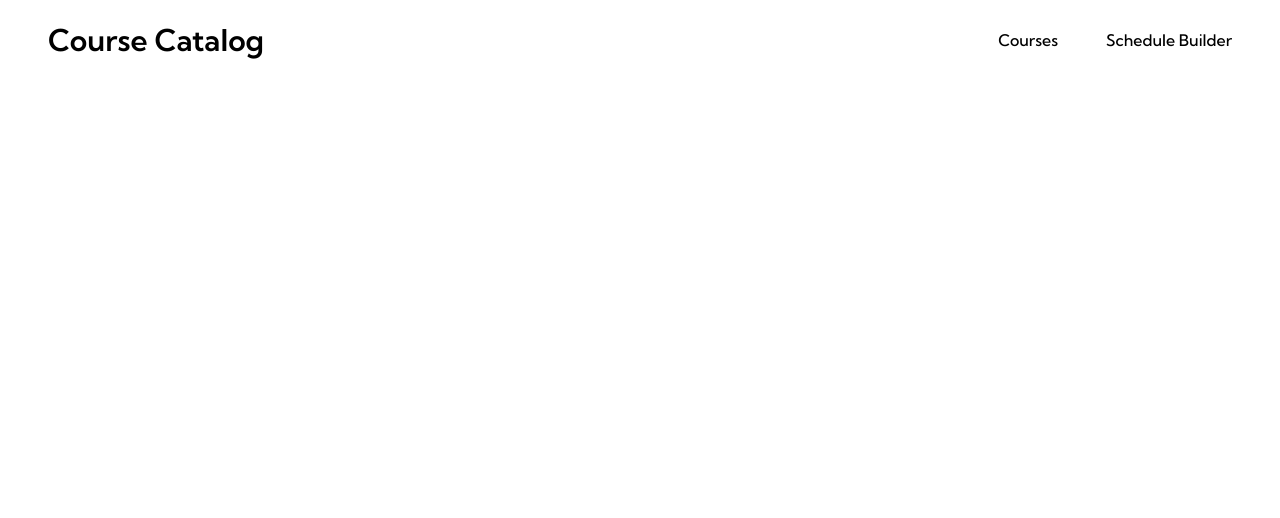
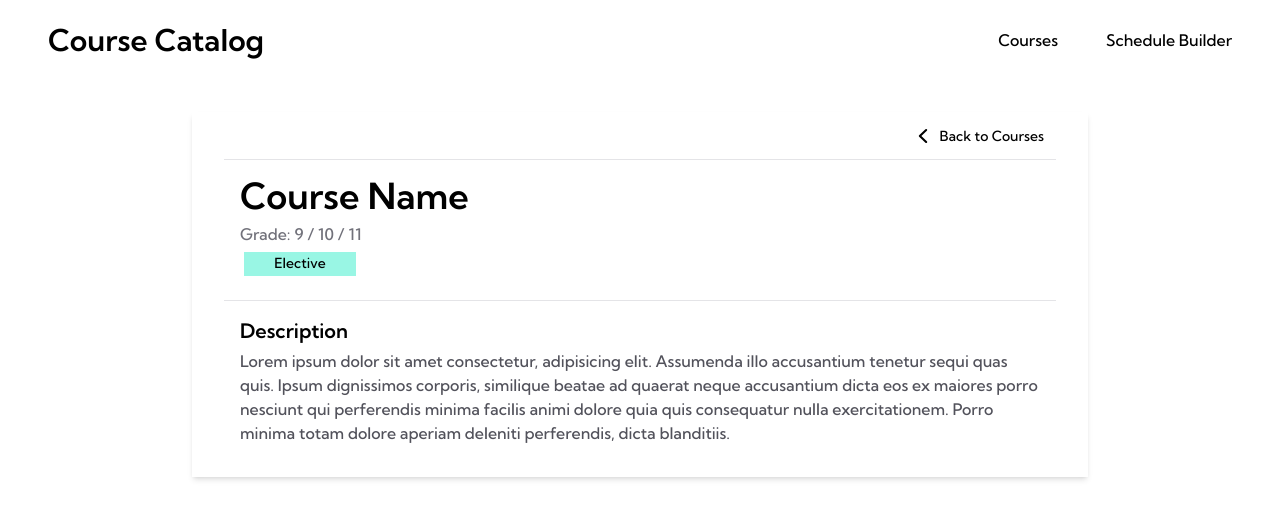
Before and after one commit to sitechtimes/course-catalog, a Nuxt app in the folder course-catalog/: page /courses/1 in a window 1280 px wide. Shown: the top 518 px of the page. Built offline with nearby package versions, Linux system fonts and the light colour scheme; no server answers.

Commit message:
changed routes

```diff
--- a/course-catalog/components/navbar/GlobalNav.vue
+++ b/course-catalog/components/navbar/GlobalNav.vue
@@ -19,14 +19,14 @@ const toggleMenu = () => {
   <nav
     class="fixed w-full h-20 top-0 flex justify-between items-center overflow-visible px-8 z-50 bg-white  md:px-10 lg:px-12"
   >
-    <NuxtLink to="/landingpage" class="z-40"
+    <NuxtLink to="/" class="z-40"
       ><h1 class="text-3xl font-semibold">Course Catalog</h1></NuxtLink
     >
     <div
       class="hidden justify-center items-center space-x-10 lg:space-x-12 md:flex"
     >
-      <NuxtLink to="/coursecatalog"><p class="text-base">Courses</p></NuxtLink>
-      <NuxtLink to="/schedulebuilder"
+      <NuxtLink to="/courses"><p class="text-base">Courses</p></NuxtLink>
+      <NuxtLink to="/builder"
         ><p class="text-base">Schedule Builder</p></NuxtLink
       >
     </div>
--- a/course-catalog/components/navbar/MobileMenu.vue
+++ b/course-catalog/components/navbar/MobileMenu.vue
@@ -6,9 +6,9 @@
     <div id="menu" class="fixed inset-0 h-screen w-full  ease-in duration-200 md:hidden">
         <div id="overlay" class="absolute inset-0 w-full h-full bg-white opacity-100 -z-10"></div>
         <div class="h-full absolute left-16 pb-24 flex flex-col justify-center items-start space-y-8 z-10">
-            <NuxtLink id="link" to="/landingpage"><p @click="$emit('e')" class="text-4xl">Home</p></NuxtLink>
-            <NuxtLink id="link" to="/coursecatalog"><p @click="$emit('e')" class="text-4xl">Courses</p></NuxtLink>
-            <NuxtLink id="link" to="/schedulebuilder"><p @click="$emit('e')" class="text-4xl">Schedule Builder</p></NuxtLink>
+            <NuxtLink id="link" to="/"><p @click="$emit('e')" class="text-4xl">Home</p></NuxtLink>
+            <NuxtLink id="link" to="/courses"><p @click="$emit('e')" class="text-4xl">Courses</p></NuxtLink>
+            <NuxtLink id="link" to="/builder"><p @click="$emit('e')" class="text-4xl">Schedule Builder</p></NuxtLink>
         </div>
     </div>
 </template>
--- a/course-catalog/nuxt.config.ts
+++ b/course-catalog/nuxt.config.ts
@@ -3,16 +3,4 @@ export default defineNuxtConfig({
     modules: ['@nuxtjs/tailwindcss','@pinia/nuxt'],
     plugins:[`~/plugins/data.ts`],
     css: ['~/assets/css/base.css'],
-    routeRules: {
-        '/': {
-            redirect: '/landingpage'
-        },
-        '/courses': {
-            redirect: '/coursecatalog'
-        },
-        '/schedule': {
-            redirect: '/schedulebuilder'
-        },
-    },
-
 })
--- a/course-catalog/pages/_course.vue
+++ b/course-catalog/pages/courses/[page].vue
@@ -1,18 +1,8 @@
 <script lang="ts">
 import {useCourseStore} from '~~/store/store'
-import BackArrow from '../components/icons/BackArrow.vue';
-import SubjectType from '../components/course-cards/SubjectType.vue';
-import CourseType from '../components/course-cards/CourseType.vue';
-
-export default {
-    async asyncData({ params }) {
-      const page = params.slug
-      const slug = await useCourseStore().courses?.id
-      return { page }
-    },
-
-  }
-
+import BackArrow from '../../components/icons/BackArrow.vue';
+import SubjectType from '../../components/course-cards/SubjectType.vue';
+import CourseType from '../../components/course-cards/CourseType.vue';
 </script>
 
 <template>
--- a/course-catalog/pages/CourseCatalog.vue
+++ b/course-catalog/pages/courses/index.vue
@@ -1,8 +1,8 @@
 <script setup lang="ts">
 import { useCourseStore } from "~~/store/store"
-import SortComponent from "../components/catalog-search/SortComponent.vue"
-import SearchComponent from "../components/catalog-search/SearchComponent.vue";
-import CourseCard from "../components/course-cards/CourseCard.vue";
+import SortComponent from "../../components/catalog-search/SortComponent.vue"
+import SearchComponent from "../../components/catalog-search/SearchComponent.vue";
+import CourseCard from "../../components/course-cards/CourseCard.vue";
 </script>
 
 <template>
--- a/course-catalog/pages/LandingPage.vue
+++ b/course-catalog/pages/index.vue
@@ -25,14 +25,14 @@ function doStuff() {
         id="btns"
         class="w-full flex justify-center lg:justify-start items-center space-x-8"
       >
-        <NuxtLink to="/coursecatalog"
+        <NuxtLink to="/courses"
           ><button
             class="bg-secondary-s text-white text-sm sm:text-base w-32 h-10 sm:w-40 sm:h-12 rounded"
           >
             View Courses
           </button></NuxtLink
         >
-        <!-- <NuxtLink to="/schedulebuilder"><button class="bg-secondary-s text-white text-sm sm:text-base w-32 h-10 sm:w-40 sm:h-12 rounded" ">Build Schedule</button></NuxtLink> -->
+        <!-- <NuxtLink to="/builder"><button class="bg-secondary-s text-white text-sm sm:text-base w-32 h-10 sm:w-40 sm:h-12 rounded" ">Build Schedule</button></NuxtLink> -->
         <button
           class="bg-secondary-s text-white text-sm sm:text-base w-32 h-10 sm:w-40 sm:h-12 rounded"
           @click="doStuff()"
--- a/course-catalog/router.options.ts
+++ b/course-catalog/router.options.ts
@@ -5,7 +5,7 @@ export default <RouterConfig>  {
         {
             name: 'LandingPage',
             path: '/',
-            component: () => import('~~/pages/LandingPage.vue')
+            component: () => import('~~/pages/index.vue')
         },
         {
             name: 'CourseCatalog',
@@ -15,7 +15,7 @@ export default <RouterConfig>  {
         {
             name: 'ScheduleBuilder',
             path: '/builder',
-            component: () => import('~~/pages/ScheduleBuilder.vue')
+            component: () => import('~~/pages/builder.vue')
         },
     ]
 }
```
Also changed, not shown: course-catalog/pages/builder.vue (renamed from course-catalog/pages/ScheduleBuilder.vue).
